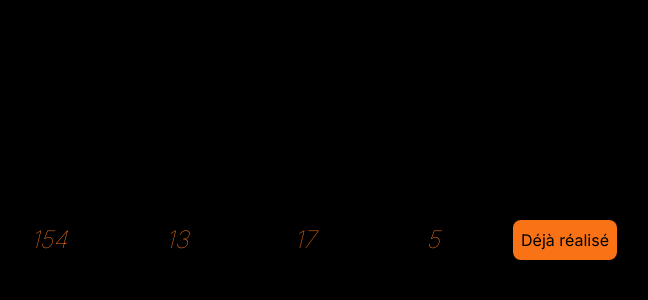
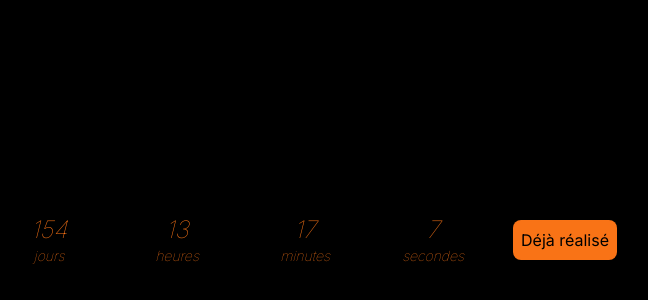
Before and after one commit to Brolyus/mycountdown, a Next.js app: page / in a window 1280 px wide. Shown: the part 160-460 px from the top of the page, without its empty margins (331-979 px from the left). Built offline with nearby package versions, Linux system fonts and the light colour scheme.

Commit message:
add names on each counter and some button style

```diff
--- a/src/app/page.tsx
+++ b/src/app/page.tsx
@@ -42,20 +42,23 @@ export default function Home() {
   return (
     <main className="flex h-screen w-full items-center justify-center p-24 bg-black">
       <div className="flex flex-col md:flex-row justify-center items-center gap-8 ">
-        <div className="font-thin italic text-orange-500 p-5 rounded-lg text-2xl w-24 h-24 flex items-center justify-center">
-          <p>
-            {toggleElapsed ? timer.daysElapsed : timer.days}</p>
+        <div className="font-thin italic text-orange-500 p-5 rounded-lg text-2xl w-24 h-24 flex items-center justify-center flex-col">
+          <p>{toggleElapsed ? timer.daysElapsed : timer.days}</p>
+          <p className="text-sm">jours</p>
         </div>
-        <div className="font-thin italic text-orange-500 p-5 rounded-lg text-2xl w-24 h-24 flex items-center justify-center">
+        <div className="font-thin italic text-orange-500 p-5 rounded-lg text-2xl w-24 h-24 flex items-center justify-center flex-col">
           <p>{toggleElapsed ? timer.hoursElapsed : timer.hours}</p>
+          <p className="text-sm">heures</p>
         </div>
-        <div className="font-thin italic text-orange-500 p-5 rounded-lg text-2xl w-24 h-24 flex items-center justify-center">
+        <div className="font-thin italic text-orange-500 p-5 rounded-lg text-2xl w-24 h-24 flex items-center justify-center flex-col">
           <p>{toggleElapsed ? timer.minutesElapsed : timer.minutes}</p>
+          <p className="text-sm">minutes</p>
         </div>
-        <div className="font-thin italic text-orange-500 p-5 rounded-lg text-2xl w-24 h-24 flex items-center justify-center">
+        <div className="font-thin italic text-orange-500 p-5 rounded-lg text-2xl w-24 h-24 flex items-center justify-center flex-col">
           <p>{toggleElapsed ? timer.secondsElapsed : timer.seconds}</p>
+          <p className="text-sm">secondes</p>
         </div>
-      <button onClick={() => setToggleElapsed(!toggleElapsed)} className=" bg-orange-500 text-black p-2 rounded-lg">{toggleElapsed ? "Nid d'amour" : "Déjà réalisé" }</button>
+      <button onClick={() => setToggleElapsed(!toggleElapsed)} className=" bg-orange-500 text-black p-2 rounded-lg shadow-md hover:shadow-lg transition duration-300 ease-in-out hover:bg-orange-600">{toggleElapsed ? "Nid d'amour" : "Déjà réalisé" }</button>
       </div>
     </main>
   )
```
